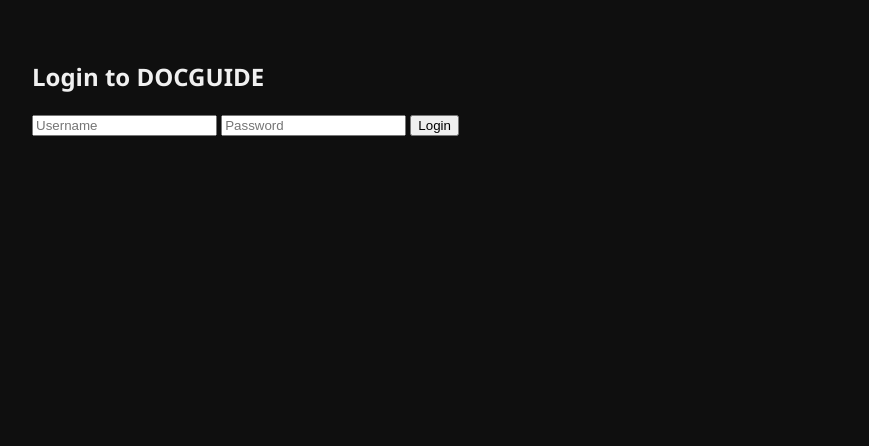
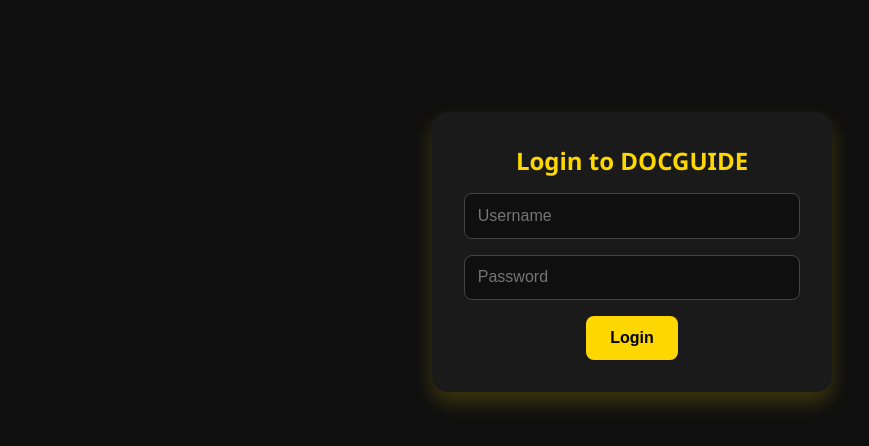
Before and after one commit to alfariskhan05/css, a plain HTML site: page login.html in a window 1280 px wide. Shown: the whole page, without its empty margins (8-877 px from the left). Drawn offline with Linux system fonts and the light colour scheme.

Commit message:
Update login.html

```diff
--- a/login.html
+++ b/login.html
@@ -4,7 +4,7 @@
   <meta charset="UTF-8" />
   <meta name="viewport" content="width=device-width, initial-scale=1.0"/>
   <title>Login | DOCGUIDE</title>
-  <link rel="stylesheet" href="style.css">
+  <link rel="stylesheet" href="login.css">
 </head>
 <body>
   <div class="login-container">
```
